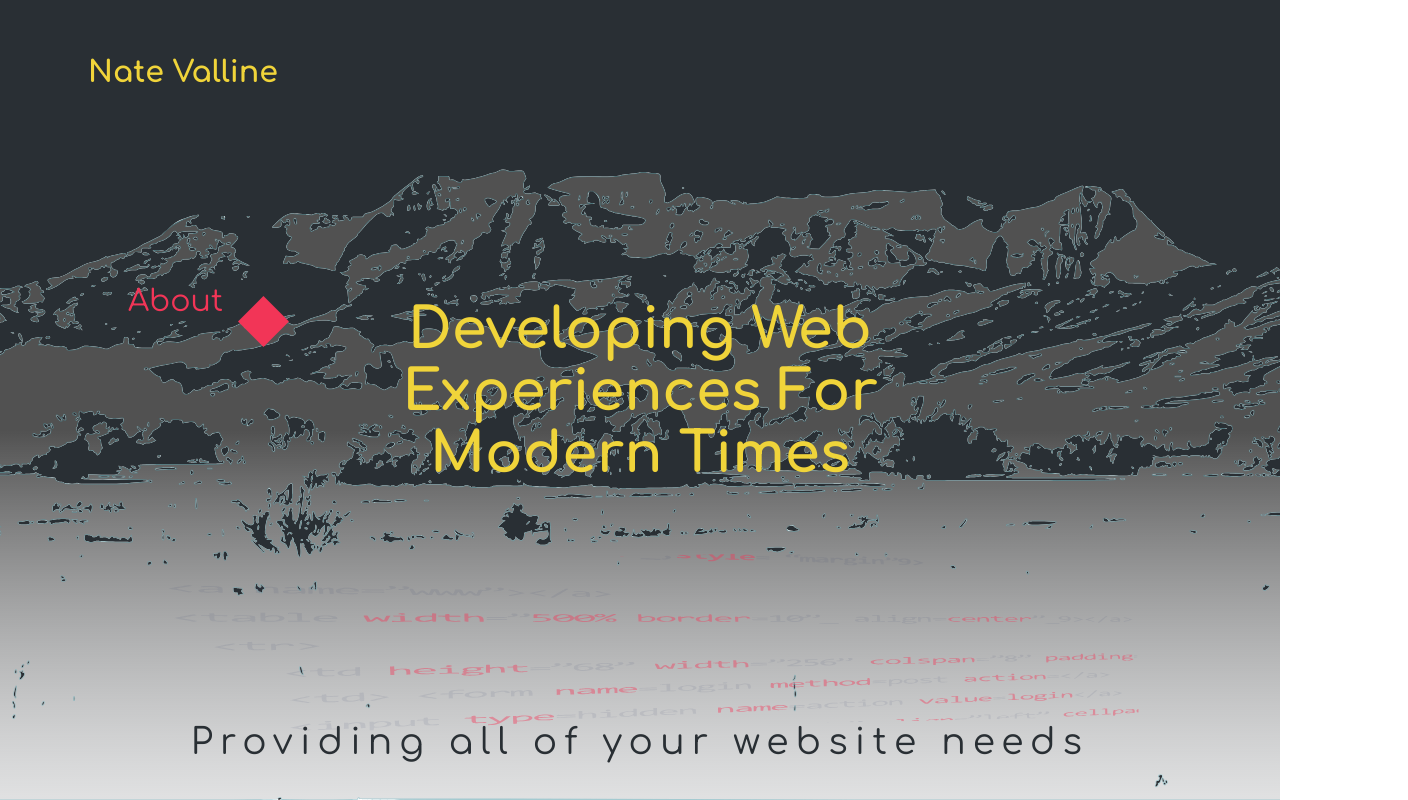
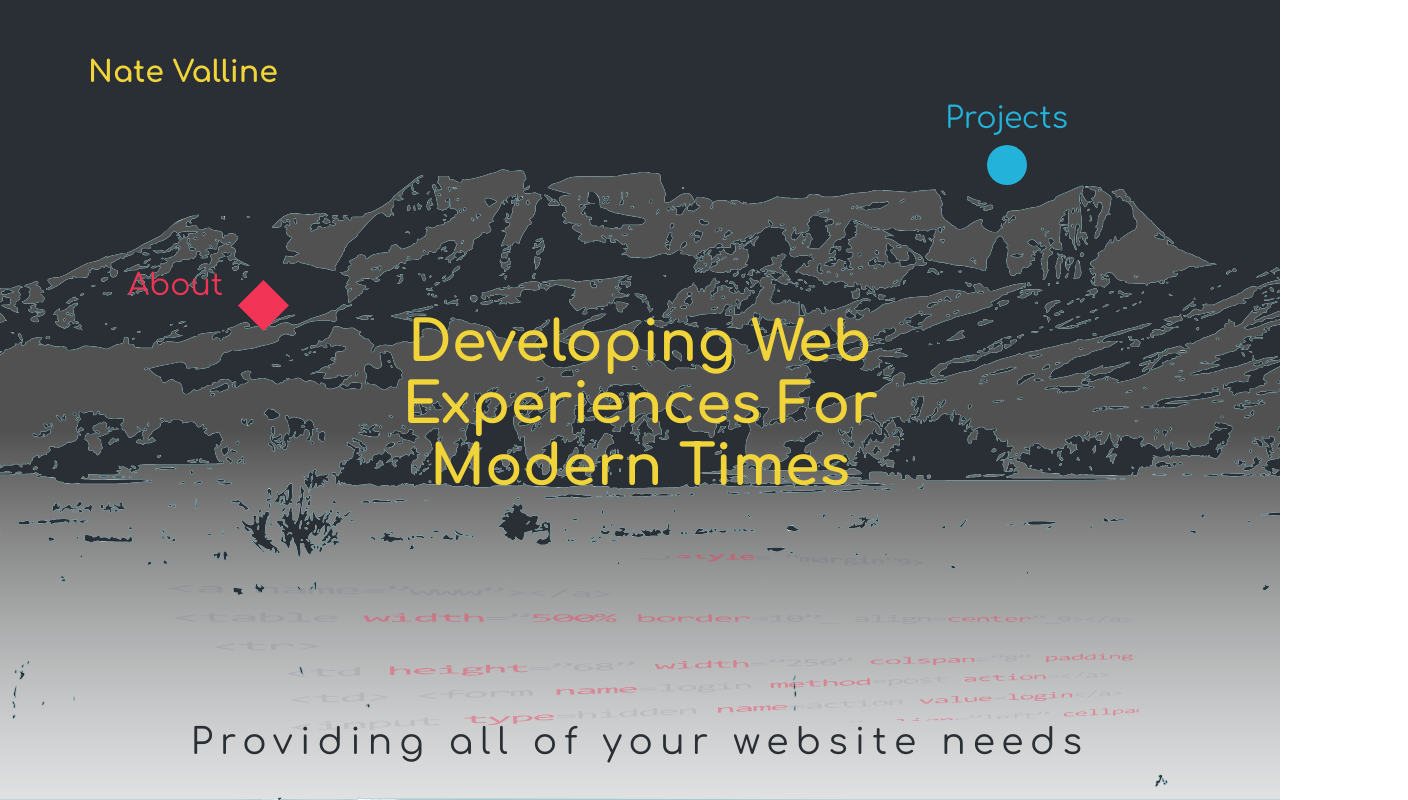
Before and after one commit to nvalline/portfolio-v4, a React (Create React App) app: page / in a window 1280 px wide. Shown: the whole page, 1408 px wide, since content can reach past the window. Built offline with nearby package versions, Linux system fonts and the light colour scheme.

Commit message:
added projects btn & basic styles

```diff
--- a/src/App.js
+++ b/src/App.js
@@ -2,6 +2,7 @@ import React from 'react';
 import Logo from './components/logo/Logo';
 import Tagline from './components/main/Tagline';
 import AboutBtn from './components/about/AboutBtn';
+import ProjectsBtn from './components/projects/ProjectsBtn';
 import Footer from './components/footer/Footer';
 
 import './App.css';
@@ -11,6 +12,7 @@ function App() {
     <main className="container">
       <Logo />
       <AboutBtn />
+      <ProjectsBtn />
       <Tagline />
       <Footer />
     </main>
--- a/src/components/about/about.css
+++ b/src/components/about/about.css
@@ -4,7 +4,8 @@
     display: flex;
     position: relative;
     left: 10%;
-    top: 22%;
+    top: 20%;
+    width: 170px;
 }
 
 .about-btn p {
--- a/src/components/main/tagline.css
+++ b/src/components/main/tagline.css
@@ -2,7 +2,7 @@
     display: flex;
     align-items: center;
     justify-content: center;
-    height: 55%;
+    height: 35%;
 }
 
 .tagline h1 {
--- /dev/null
+++ b/src/components/projects/ProjectsBtn.js
@@ -0,0 +1,15 @@
+import React from 'react';
+
+import './projects.css';
+import circle from '../../img/circle.svg';
+
+function ProjectsBtn() {
+    return (
+        <div className="projects-btn">
+            <p>Projects</p>
+            <img src={circle} alt="circle" />
+        </div>
+    )
+}
+
+export default ProjectsBtn;
--- /dev/null
+++ b/src/components/projects/projects.css
@@ -0,0 +1,19 @@
+/* Projects Btn */
+.projects-btn {
+    cursor: pointer;
+    display: flex;
+    flex-direction: column;
+    align-items: center;
+    justify-content: center;
+    position: relative;
+    left: 72%;
+    top: -10%;
+    width: 170px;
+}
+
+.projects-btn p {
+    color: #22b2da;
+    font-size: 1.875em;
+    font-weight: normal;
+    margin: 10px;
+}
```
Also changed, not shown: src/img/circle.svg (added), src/img/square.svg (added).
